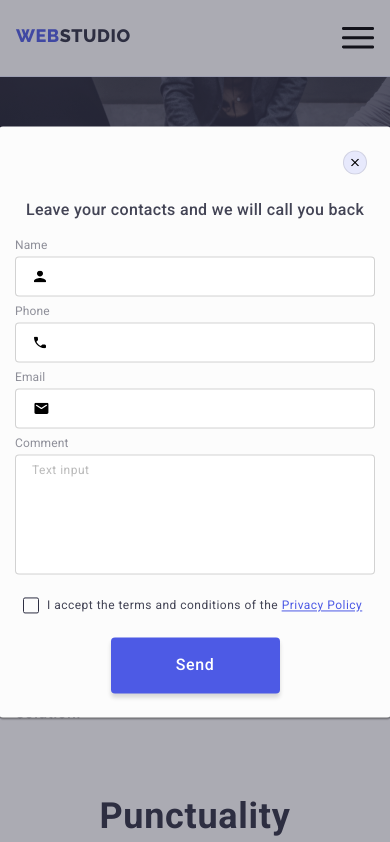
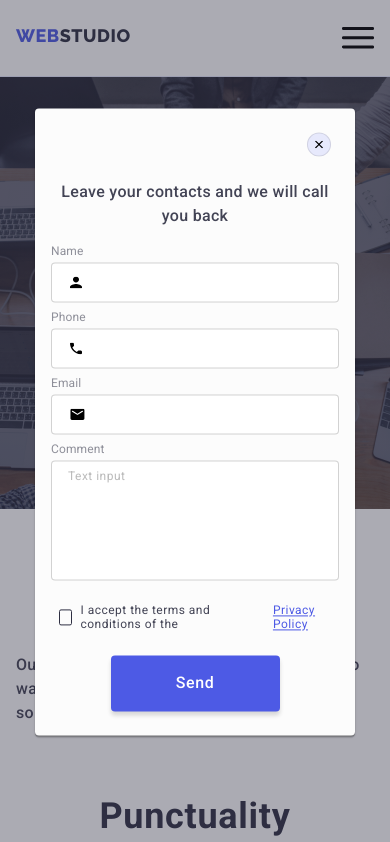
Before and after one commit to ToreadorUa/goit-markup-hw-07, a plain HTML site: page index.html in a window 390 px wide. Both pictures are taken after a click on the button "Order Service". Shown: the top 842 px of the page. Drawn offline with nearby package versions, Linux system fonts and the light colour scheme.

Commit message:
Update styles.css

```diff
--- a/css/styles.css
+++ b/css/styles.css
@@ -433,6 +433,12 @@ address {
 @media screen and (max-width: 767px) {
 	.modal {
 		width: 392px;
+		padding: 72px 16px 24px 16px;
+	}
+}
+@media screen and (max-width: 393px) {
+	.modal {
+		width: 320px;
 		padding: 72px 16px 24px 16px;
 	}
 }
```
